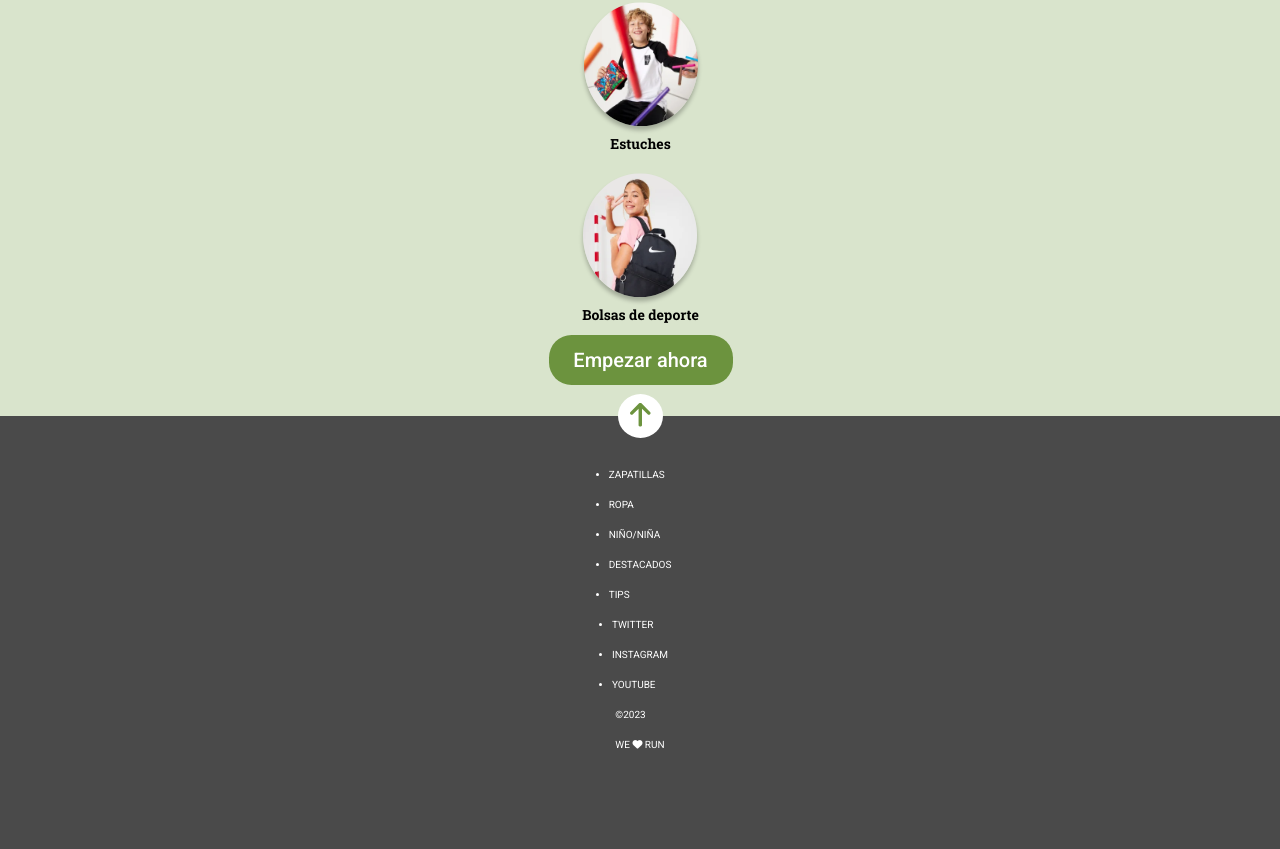
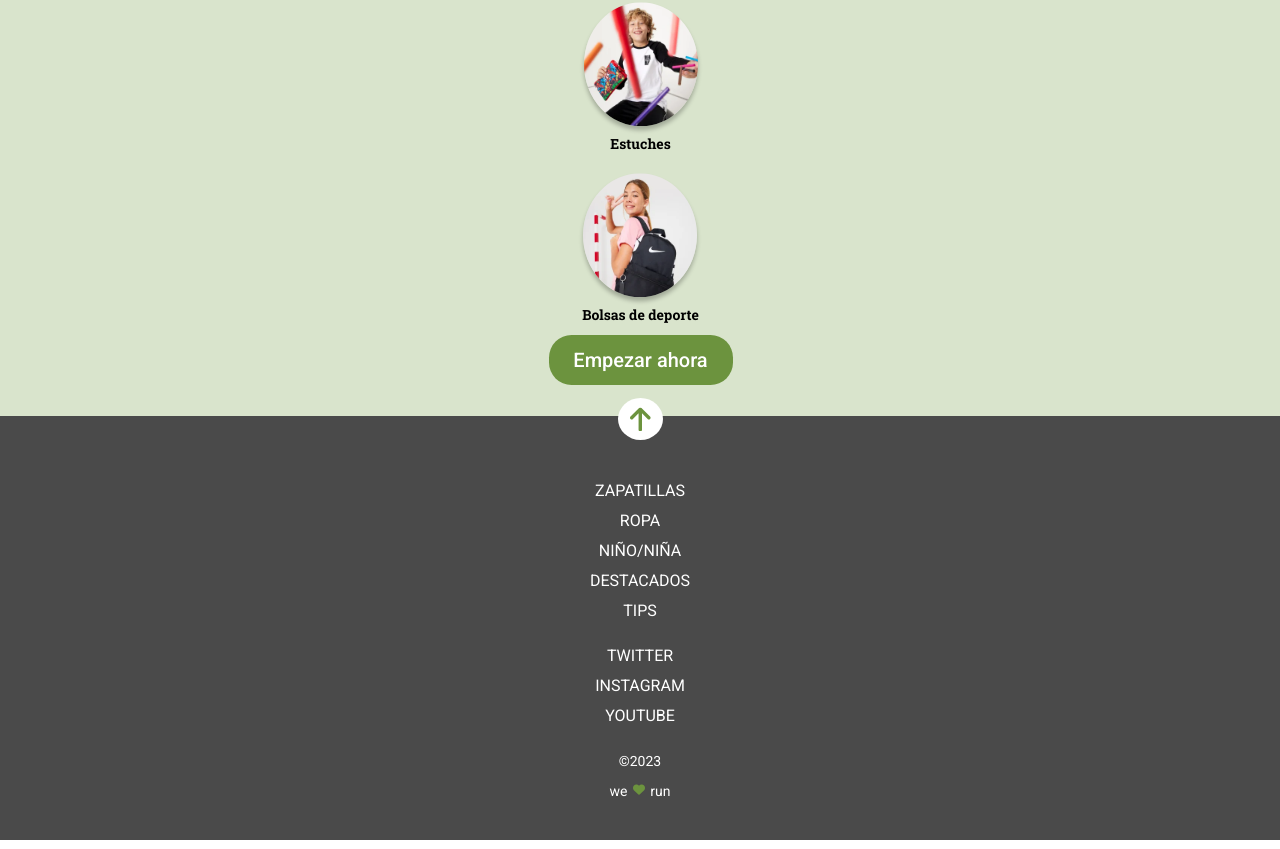
Before and after one commit to Adalab/modulo-1-evaluacion-final-mteresacastro, a website: page src/html/index.html in a window 1280 px wide. Shown: the part 1352-2201 px from the top of the page. Drawn offline with nearby package versions, Linux system fonts and the light colour scheme; files that its build step writes are made by us from their sources; files whose address does not match are found by name.

Commit message:
add footer style

```diff
--- a/src/html/index.html
+++ b/src/html/index.html
@@ -24,7 +24,7 @@
     <section class="section__hero" id="hero">
       <h1 class="section__hero--h1">Comienzos compartidos</h1>
       <p class="section__hero--p">Todo lo que necesitan para volver al cole con ilusión</p>
-      <div class="section__hero--divimg"><a href="#school"><img src="./assets/images/ico-scroll-down.svg" alt="scroll down icon"></a></div>
+      <div class="section__hero--divimg"><a class="a-hero" href="#school"><img class="scroll-down"src="./assets/images/ico-scroll-down.svg" alt="scroll down icon"></a></div>
     </section>
     <section class="section__store">
       <h3 class="section__store--h3">Historias, moda y ropa deportiva</h3>
@@ -57,25 +57,41 @@
       <a href="#hero">
         <img class="footer__icon" src="./assets/images/ico-arrow.svg" alt="arrow up icon">
     </div>
-    <nav></a>
-      <ul class="">
-        <li>Zapatillas</li>
-        <li>Ropa</li>
-        <li>Niño/niña</li>
-        <li>Destacados</li>
-        <li>Tips</li>
+    <nav class="footer__nav products"></a>
+      <ul class="footer__nav--ul">
+        <li class="footer__nav--ul-li">
+          <a class="footer__link" href="https://adalab.es/" target="_blank">Zapatillas</a>
+        </li>
+        <li class="footer__nav--ul-li">
+          <a class="footer__link" href="https://adalab.es/" target="_blank">Ropa</a>
+        </li>
+        <li class="footer__nav--ul-li">
+          <a class="footer__link" href="https://adalab.es/" target="_blank">Niño/niña</a>
+        </li>
+        <li class="footer__nav--ul-li">
+          <a class="footer__link" href="https://adalab.es/" target="_blank">Destacados</a>
+        </li>
+        <li class="footer__nav--ul-li">
+          <a class="footer__link" href="https://adalab.es/" target="_blank">Tips</a>
+        </li>
       </ul>
     </nav>
-    <nav>
-      <ul>
-        <li>Twitter</li>
-        <li>Instagram</li>
-        <li>Youtube</li>
+    <nav class="footer__nav media">
+      <ul class="footer__nav--ul">
+        <li class="footer__nav--ul-li">
+          <a class="footer__link" href="https://adalab.es/" target="_blank">Twitter</a>
+        </li>
+        <li class="footer__nav--ul-li">
+          <a class="footer__link" href="https://adalab.es/" target="_blank">Instagram</a>
+        </li>
+        <li class="footer__nav--ul-li">
+          <a class="footer__link" href="https://adalab.es/" target="_blank">Youtube</a>
+        </li>
       </ul>
     </nav>
-    <div>
-      <p>&copy;2023</p>
-      <p>we <i class="fa-solid fa-heart"></i> run</p>
+    <div class="footer__div2">
+      <p class="footer__div2--copy">&copy;2023</p>
+      <p class="footer__div2--motto">we <i class="fa-solid fa-heart heart"></i> run</p>
     </div>
   </footer>
 
--- a/src/scss/main.scss
+++ b/src/scss/main.scss
@@ -13,18 +13,13 @@
     top: 0;
     left: 0;
     z-index: 100;
-
-    &__link{
-
-        &--icon¨{
-        background-size: contain;
-        }
-    }
-
     @media all and (min-width: 1280px){
         display:none;
     }
 }
+
+
+
 
 .section__hero{
     background-image: url(../images/cover.jpeg);
@@ -48,7 +43,6 @@
         text-transform: uppercase;
         font-size: 3rem;
         line-height: 5rem;
-
     }
 
     &--p{
@@ -69,6 +63,17 @@
         justify-content: center;
         align-items: center;
         margin-bottom: 6.12rem;
+
+            .a-hero{
+                display:flex;
+                justify-content: center;
+                align-items: center;
+            }
+
+                .scroll-down{
+                    vertical-align: center;
+                    padding: 0.8rem;
+                }
     }
 }
 
@@ -117,7 +122,6 @@
         border-radius: 22.5px;
         width: 16rem;
         height: 4.5rem;
-        vertical-align: center;
         margin-top: 5.2rem;
         margin-bottom: 2.8rem;
     }
@@ -142,7 +146,6 @@
         font-size: 2rem;
         text-transform: uppercase;
         padding-bottom: 1.14rem;
-    }
     }
 
     .div__article{
@@ -178,33 +181,62 @@
             margin-bottom: 3.07rem;
         }
     }
+}
 
 .footer{
-    height: 43.3rem;
     background-color: $text-color;
     font-family: $font-main;
     font-weight: 400;
+    font-size: 1.6rem;
     color: $hero-text-color;
     text-transform: uppercase;
     display: flex;
     flex-direction: column;
     align-items: center;
     line-height: 3rem;
+    gap: 1.5rem;
+    text-align: center;
+    padding-top: 4.5rem;;
 
     &__div{
         background-color: $hero-text-color;
         width: 4.5rem;
         border-radius: 50%;
-        transform: translateY(-50%);
+        transform: translateY(-150%);
         display: flex;
         justify-content: center;
+        position: absolute;
     }
 
     &__icon{
         padding: 0.4rem;
-        text-align: center;
-        align-items: center;
-        transform: translateY(15%);
+        transform: translateY(17%);
+    }
+
+    &__nav{
+
+        &--ul-li{
+            list-style: none;
+
+            .footer__link{
+                text-decoration: none;
+                color: $hero-text-color;
+            }
+        }
+    }
+
+    &__div2{
+        font-size: 1.4rem;
+        text-transform: lowercase;
+        margin-bottom: 3.35rem;
+
+        .heart{
+            font-size: 1.2rem;
+            color: $decor-color;
+            transform: translateY(-20%);
+            padding-left: 0.2rem;
+            padding-right: 0.2rem;
+        }
+    }
 
 }
-}
```
Lines whose indentation alone changed are shown as unchanged.
